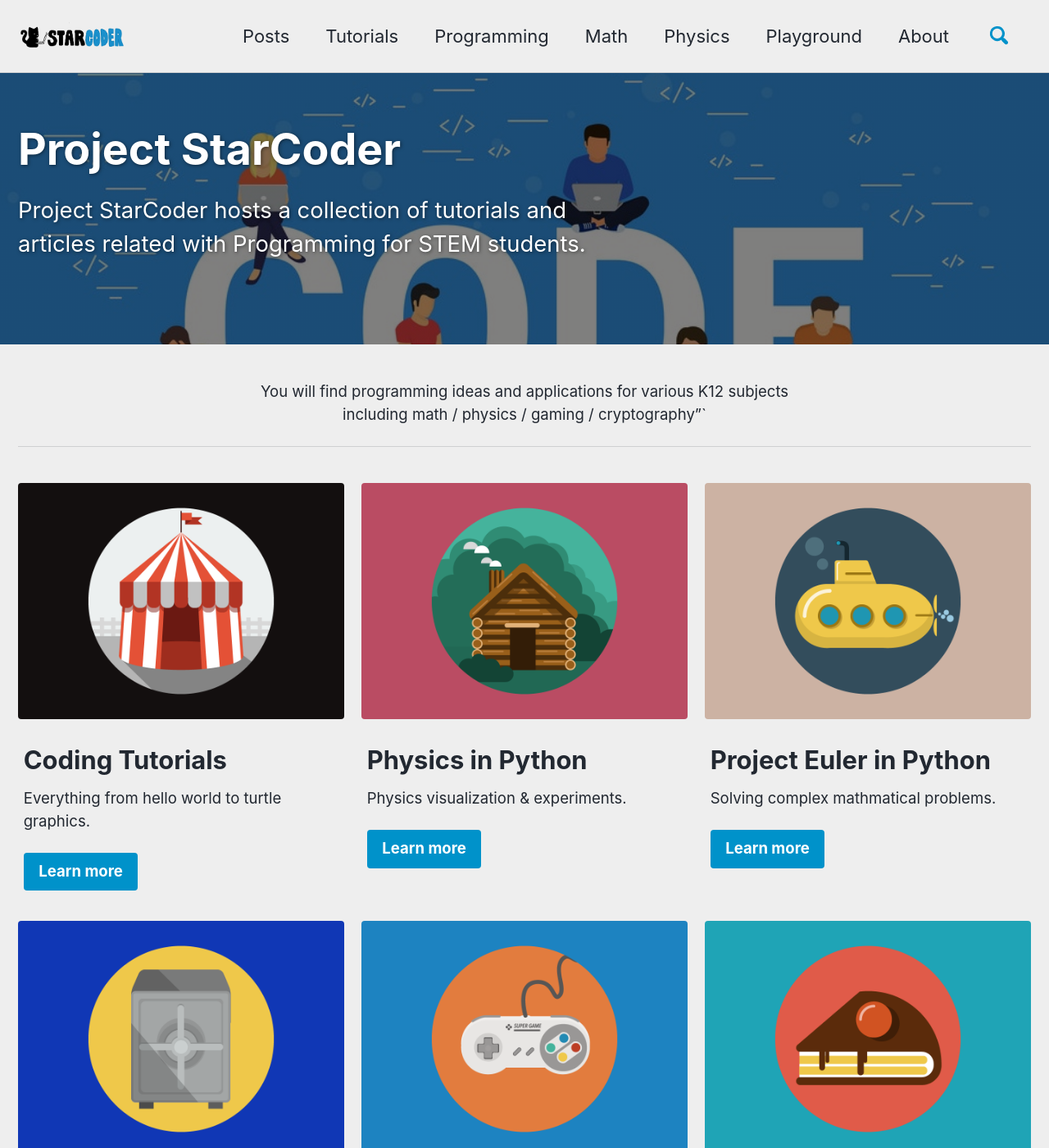
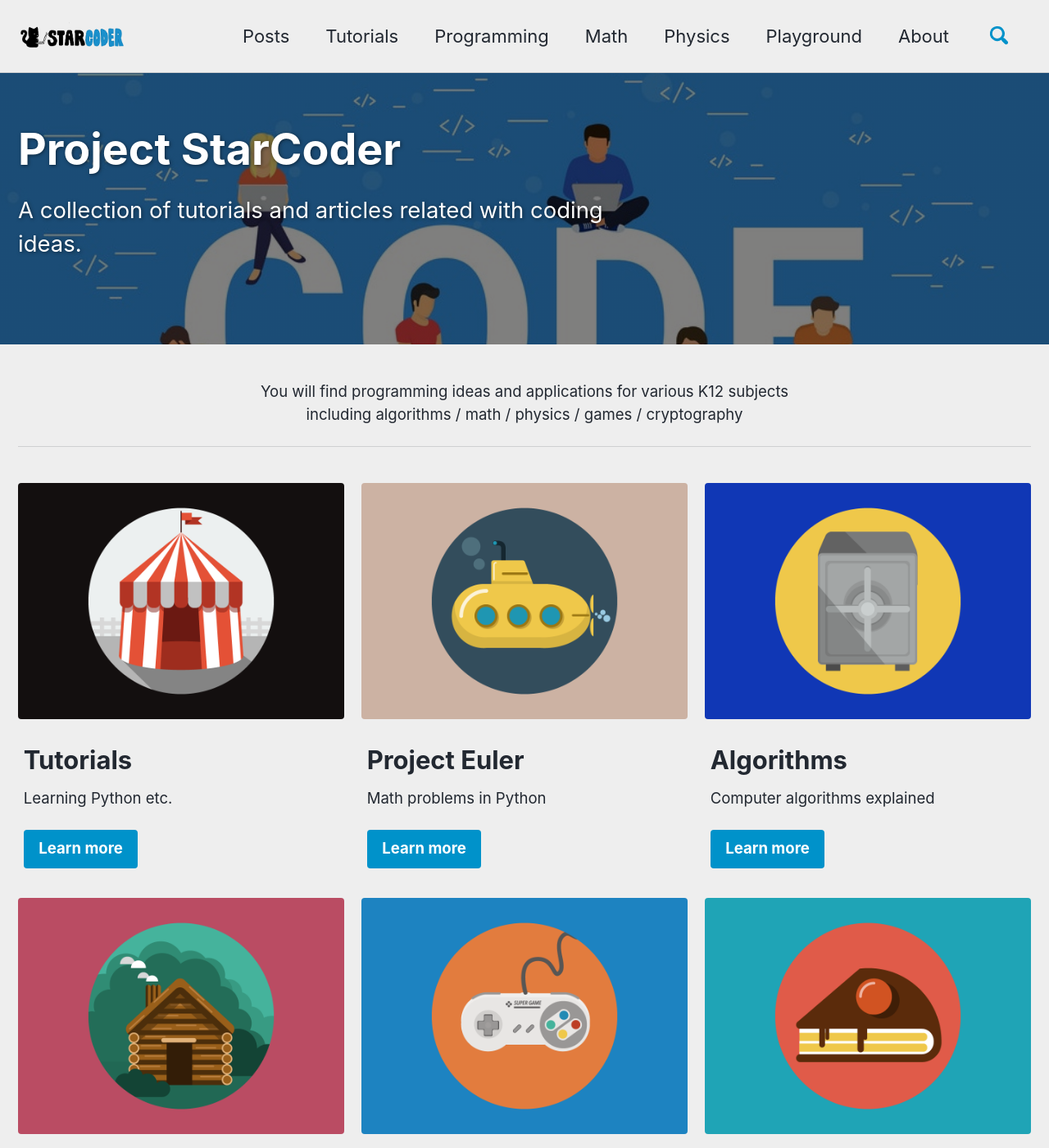
Before and after one commit to cskitty/cskitty.github.io, a Jekyll site: the page built from _pages/home.md, in a window 1280 px wide and 1400 px high. Shown: the whole window at 82% size. Built offline with Jekyll 4.4.1, drawn with Linux system fonts in a browser that asks for light colours; cached includes are drawn as plain includes; nearby versions of some CDN libraries; some of the changed text lies outside the part shown.

Commit message:
modified homepage

```diff
--- a/_config.yml
+++ b/_config.yml
@@ -97,30 +97,7 @@ author:
   avatar           : "/assets/images/catlogo.jpg" #"https://avatars3.githubusercontent.com/u/19498807?s=400&u=a311a0cc9b765090373a431d386a0842ff8a9622&v=4"
   bio              : "
   <br> <br> Project StarCoder hosts a collection of tutorials and articles related with Programming for STEM students.
-  <br> <br> You will find programming ideas and applications for various K12 subjects including math / physics / gaming / cryptography etc
-"
-  location         : "California"
-  email            : "hicskitty@gmail.com"
-  links:
-    - label: "Email"
-      icon: "fas fa-fw fa-envelope-square"
-      url: "mailto:hicskitty@gmail.com"
-    - label: "Website"
-      icon: "fas fa-fw fa-link"
-      #url: "https://cskitty.github.io"
-    - label: "Twitter"
-      icon: "fab fa-fw fa-twitter-square"
-      ## url: "https://twitter.com/"
-    - label: "Facebook"
-      icon: "fab fa-fw fa-facebook-square"
-      # url: "https://facebook.com/"
-    - label: "GitHub"
-      icon: "fab fa-fw fa-github"
-      # url: "https://github.com/"
-    - label: "Instagram"
-      icon: "fab fa-fw fa-instagram"
-      # url: "https://instagram.com/"
-
+  <br> <br> You will find programming ideas and applications for various K12 subjects including algorithms / math / physics / games / cryptography etc"
 # Site Footer
 footer:
   links:
--- a/_pages/home.md
+++ b/_pages/home.md
@@ -7,43 +7,43 @@ header:
   overlay_color: "#000"
   overlay_filter: "0.5"
   overlay_image: /assets/images/starcoder.jpg
-excerpt: "Project StarCoder hosts a collection of tutorials and articles related with Programming for STEM students."
+excerpt: "A collection of tutorials and articles related with coding ideas."
 intro:
-  - excerpt: 'You will find programming ideas and applications for various K12 subjects including math / physics / gaming / cryptography"`'
+  - excerpt: 'You will find programming ideas and applications for various K12 subjects including algorithms / math / physics / games / cryptography'
 feature_row:
 - image_path: assets/images/circus.png
-  title: "Coding Tutorials"
-  excerpt: "Everything from hello world to turtle graphics."
+  title: "Tutorials"
+  excerpt: "Learning Python etc."
   url: "/categories/projects/"
   btn_class: "btn--primary"
   btn_label: "Learn more"
-- image_path: /assets/images/cabin.png
-  title: "Physics in Python"
-  excerpt: "Physics visualization & experiments."
-  url: "/tags/physics/"
-  btn_class: "btn--primary"
-  btn_label: "Learn more"
 - image_path: /assets/images/submarine.png
-  title: "Project Euler in Python"
-  excerpt: "Solving complex mathmatical problems."
+  title: "Project Euler"
+  excerpt: "Math problems in Python"
   url: "/tags/math/"
   btn_class: "btn--primary"
   btn_label: "Learn more"
 - image_path: /assets/images/safe.png
-  title: "Algorithms Explained"
-  excerpt: "Explaining complex computer algorithms."
+  title: "Algorithms"
+  excerpt: "Computer algorithms explained"
   url: "/tags/algorithms/"
+  btn_class: "btn--primary"
+  btn_label: "Learn more"
+- image_path: /assets/images/cabin.png
+  title: "Physics"
+  excerpt: "Physics in Python"
+  url: "/tags/physics/"
   btn_class: "btn--primary"
   btn_label: "Learn more"
 - image_path: /assets/images/game.png
   title: "Games"
-  excerpt: "Let's learn how to design computer games."
+  excerpt: "Learn howto design games"
   url: "/tags/game/"
   btn_class: "btn--primary"
   btn_label: "Learn more"
 - image_path: /assets/images/cake.png
   title: "Cryptography"
-  excerpt: "Math and hacking basics."
+  excerpt: "Math and hacking basics"
   url: "/tags/cryptography/"
   btn_class: "btn--primary"
   btn_label: "Learn more"
```
Also changed, not shown: 1 other file.
